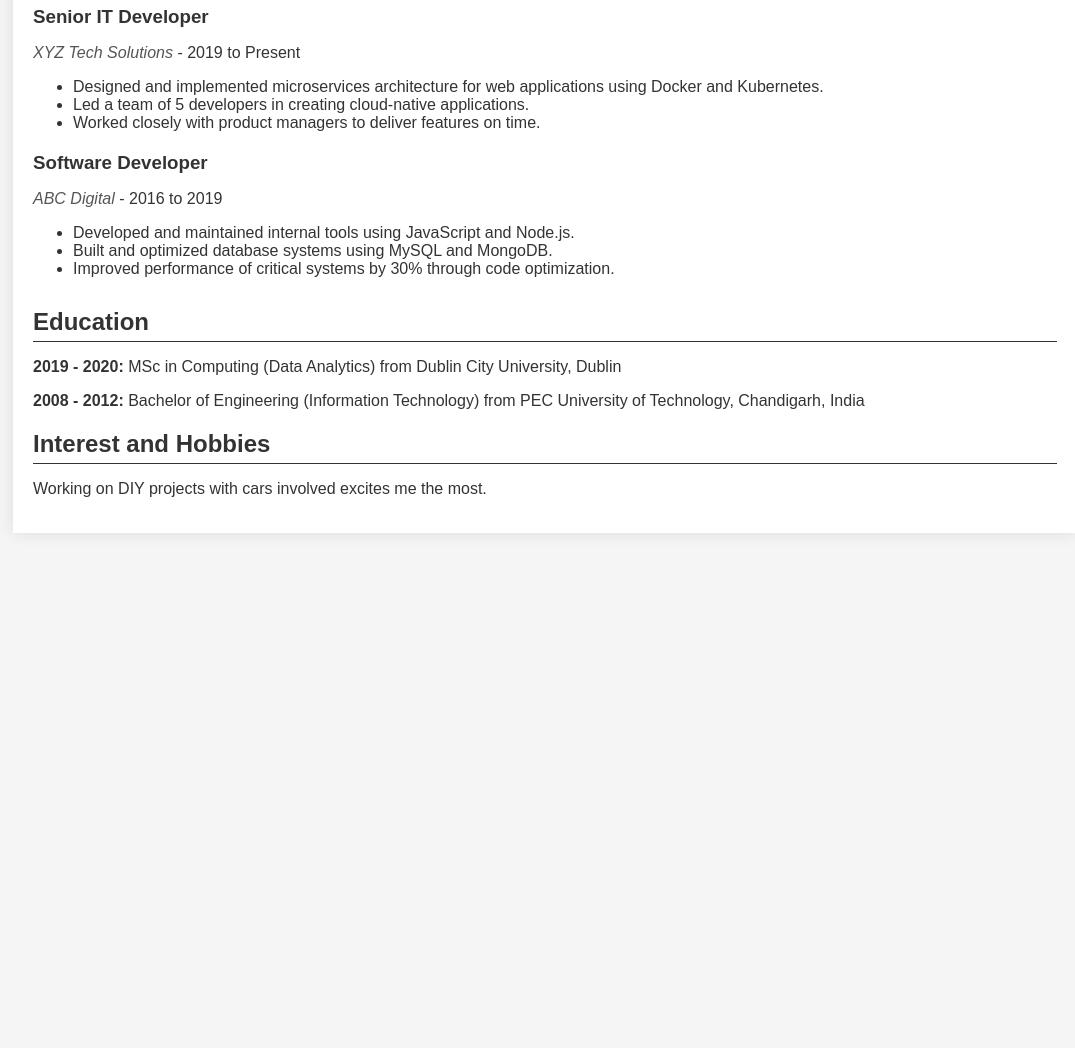
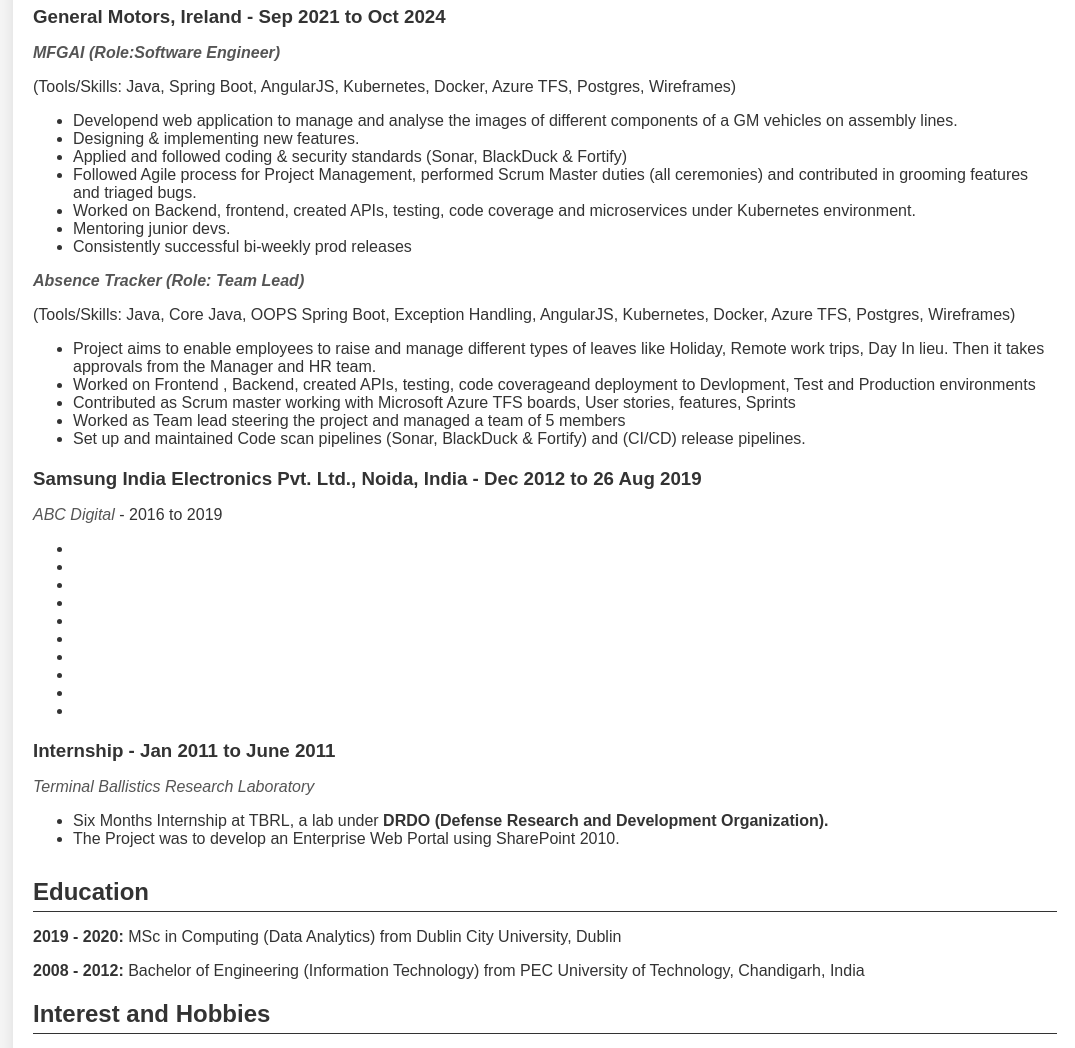
Before and after one commit to DalbirSinghDhillon/resume, a plain HTML site: page index.html in a window 1280 px wide. Shown: the part 700-1748 px from the top of the page, without its empty margins (95-1170 px from the left). Before the commit the page ends 1283 px from the top, so only its background shows below. Drawn offline with Linux system fonts and the light colour scheme.

Commit message:
added work exp

```diff
--- a/index.html
+++ b/index.html
@@ -53,24 +53,58 @@ My educational background, coupled with my extensive professional experience and
             <h2>Work Experience</h2>
 
             <div class="job">
-                <h3>Senior IT Developer</h3>
-                <p><em>XYZ Tech Solutions</em> - 2019 to Present</p>
+                <h3>General Motors, Ireland - Sep 2021 to Oct 2024</h3>
+                <p><em><b>MFGAI      (Role:Software Engineer)</b></em></p>
+                <p>(Tools/Skills: Java, Spring Boot, AngularJS, Kubernetes, Docker, Azure TFS, Postgres, Wireframes)</p>
                 <ul>
-                    <li>Designed and implemented microservices architecture for web applications using Docker and Kubernetes.</li>
-                    <li>Led a team of 5 developers in creating cloud-native applications.</li>
-                    <li>Worked closely with product managers to deliver features on time.</li>
+                    <li>Developend web application to manage and analyse the images of different components of a GM vehicles on assembly lines.</li>
+                    <li>Designing & implementing new features.</li>
+                    <li>Applied and followed coding & security standards (Sonar, BlackDuck & Fortify)</li>
+                    <li>Followed Agile process for Project Management, performed Scrum Master duties (all ceremonies) and contributed in  grooming features and triaged bugs.</li>
+                    <li>Worked on Backend, frontend, created APIs, testing, code coverage and microservices under Kubernetes environment.</li>
+                    <li>Mentoring junior devs.</li>
+                    <li>Consistently successful bi-weekly prod releases</li>
+                </ul>
+                <p><em><b>Absence Tracker    (Role: Team Lead)</b></em></p>
+                <P>(Tools/Skills: Java, Core Java, OOPS  Spring Boot, Exception Handling,  AngularJS, Kubernetes, Docker, Azure TFS, Postgres, Wireframes)</P>
+                <ul>
+                    <li>Project aims to enable employees to raise and manage different types of leaves like Holiday, Remote work trips, Day In lieu. Then it takes approvals from the Manager and HR team.
+                    </li>
+                    <li>Worked on Frontend , Backend, created APIs, testing, code coverageand deployment to Devlopment, Test and Production environments
+                    </li>
+                    <li>Contributed as Scrum master working with Microsoft Azure TFS boards, User stories, features, Sprints</li>
+                    <li>Worked as Team lead steering the project and managed a team of 5 members
+                    </li>
+                    <li>Set up and maintained Code scan pipelines (Sonar, BlackDuck & Fortify) and (CI/CD) release pipelines.</li>
                 </ul>
             </div>
 
             <div class="job">
-                <h3>Software Developer</h3>
+                <h3>Samsung India Electronics Pvt. Ltd., Noida, India - Dec 2012 to 26 Aug 2019</h3>
                 <p><em>ABC Digital</em> - 2016 to 2019</p>
                 <ul>
-                    <li>Developed and maintained internal tools using JavaScript and Node.js.</li>
-                    <li>Built and optimized database systems using MySQL and MongoDB.</li>
-                    <li>Improved performance of critical systems by 30% through code optimization.</li>
+                    <li></li>
+                    <li></li>
+                    <li></li>
+                    <li></li>
+                    <li></li>
+                    <li></li>
+                    <li></li>
+                    <li></li>
+                    <li></li>
+                    <li></li>
                 </ul>
             </div>
+
+            <div class="job">
+                <h3> Internship -  Jan 2011  to June 2011</h3>
+                <p><em>Terminal Ballistics Research Laboratory </em> </p>
+                <ul>
+                    <li>Six Months Internship at TBRL, a lab under <b>DRDO (Defense Research and Development Organization).</b></li>
+                    <li>The Project was to develop an Enterprise Web Portal using SharePoint 2010.</li>
+                </ul>
+            </div>
+
         </section>
 
         <!-- Education -->
```
